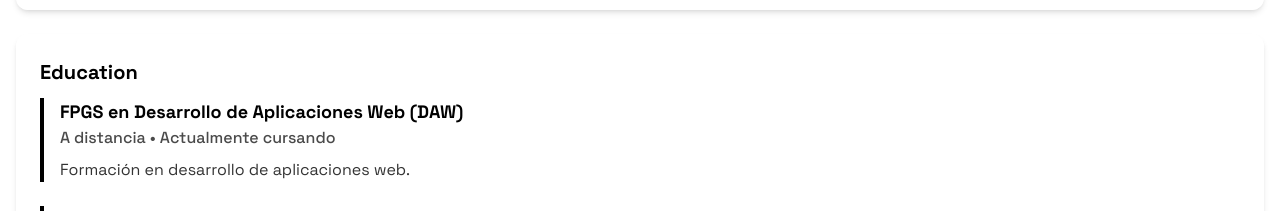
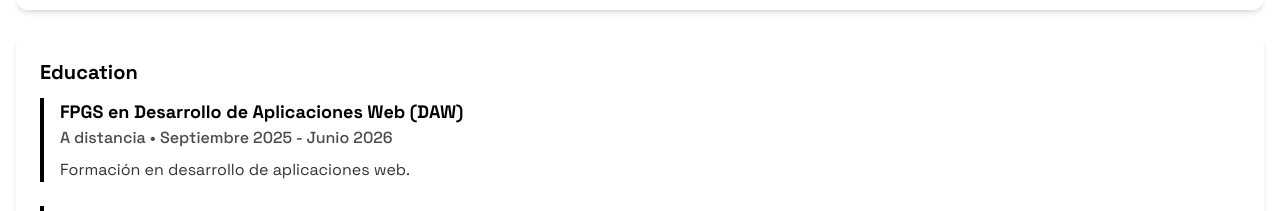
Before and after one commit to jvgemelo/javi-portfolio, a Next.js app: page /profile in a window 1280 px wide. Shown: the part 1218-1429 px from the top of the page. Built offline with nearby package versions, Linux system fonts and the light colour scheme.

Commit message:
update education period for FPGS en Desarrollo de Aplicaciones Web

```diff
--- a/app/profile/page.tsx
+++ b/app/profile/page.tsx
@@ -40,7 +40,7 @@ equipo.`,
     {
       degree: "FPGS en Desarrollo de Aplicaciones Web (DAW)",
       institution: "A distancia",
-      period: "Actualmente cursando",
+      period: "Septiembre 2025 - Junio 2026",
       description: "Formación en desarrollo de aplicaciones web."
     },
     {
```
